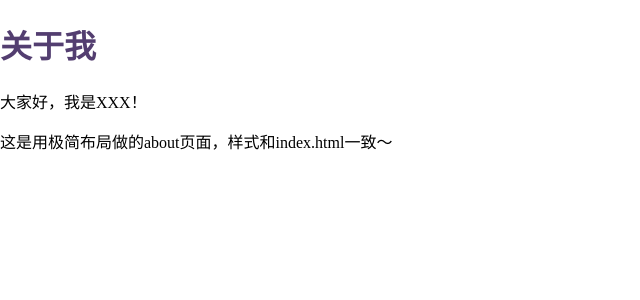
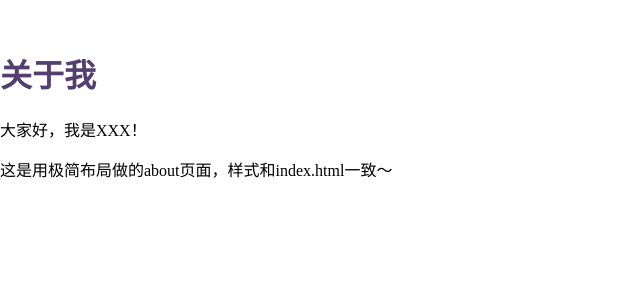
Before and after one commit to Lei-Zhong/test, a Jekyll site: the page built from about.md, in a window 1280 px wide. Shown: the top 300 px of the page, without its empty margins (0-640 px from the left). Built offline with Jekyll 4.4.1, drawn with Linux system fonts in a browser that asks for light colours.

Commit message:
Update simple.html

```diff
--- a/_layouts/simple.html
+++ b/_layouts/simple.html
@@ -5,7 +5,7 @@
   <title>{{ page.title }}</title>
   <!-- 简单样式，和index.html保持一致 -->
   <style>
-    body { max-width: 1600px; margin: 20px auto; font-family: 微软雅黑; }
+    body { max-width: 1600px; margin: 50px auto; font-family: 微软雅黑; }
     h1 { color: #533e70; }
   </style>
 </head>
```
